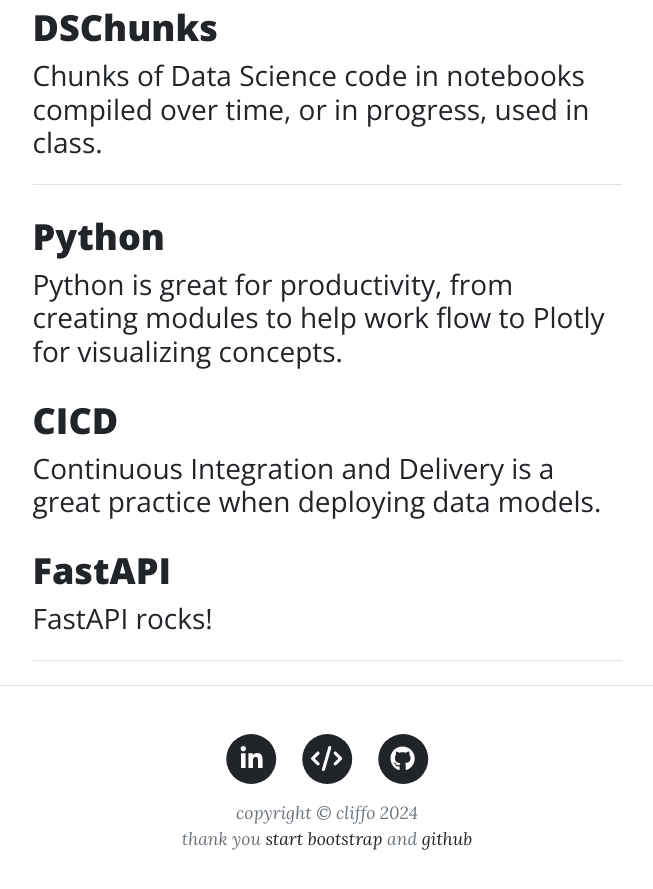
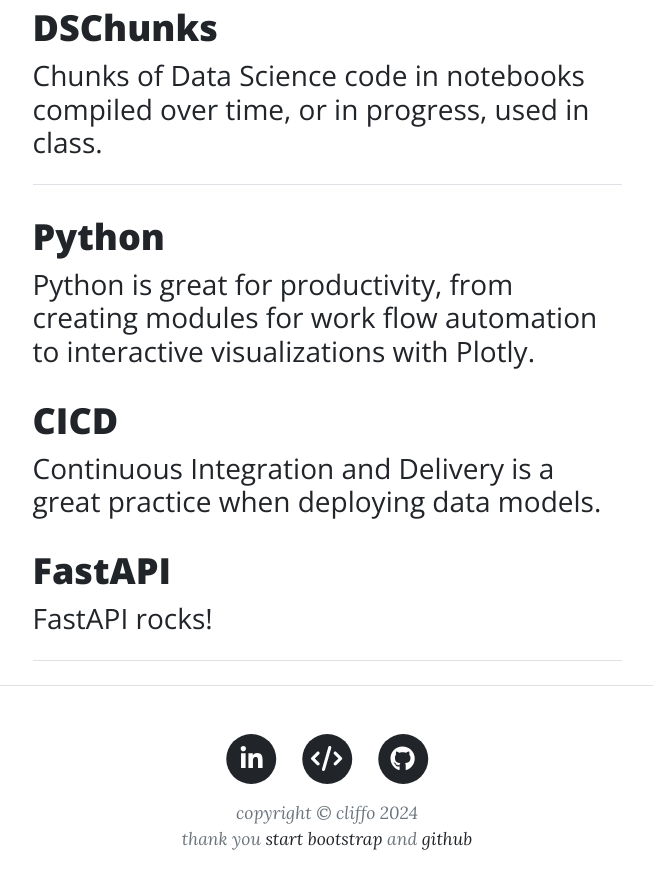
Before and after one commit to cliffwhitworth/cliffwhitworth.github.io, a Jekyll site: the page index.html, which Jekyll copies as it is, in a window 1280 px wide and 900 px high, scrolled down 989 px. Shown: the top 889 px of the window, without its empty margins (313-966 px from the left). Built offline with Jekyll 4.4.1, drawn with Linux system fonts in a browser that asks for light colours; nearby versions of some CDN libraries.

Commit message:
Update index.html

```diff
--- a/index.html
+++ b/index.html
@@ -97,7 +97,7 @@
                     <div class="post-preview">
                         <a href="https://github.com/gitmystuff/preppy">
                             <h2 class="post-title">Python</h2>
-                            <h3 class="post-subtitle">Python is great for productivity, from creating modules to help work flow to Plotly for visualizing concepts.</h3>
+                            <h3 class="post-subtitle">Python is great for productivity, from creating modules for work flow automation to interactive visualizations with Plotly.</h3>
                         </a>
 <!--                         <p class="post-meta">
                             Posted by
```
